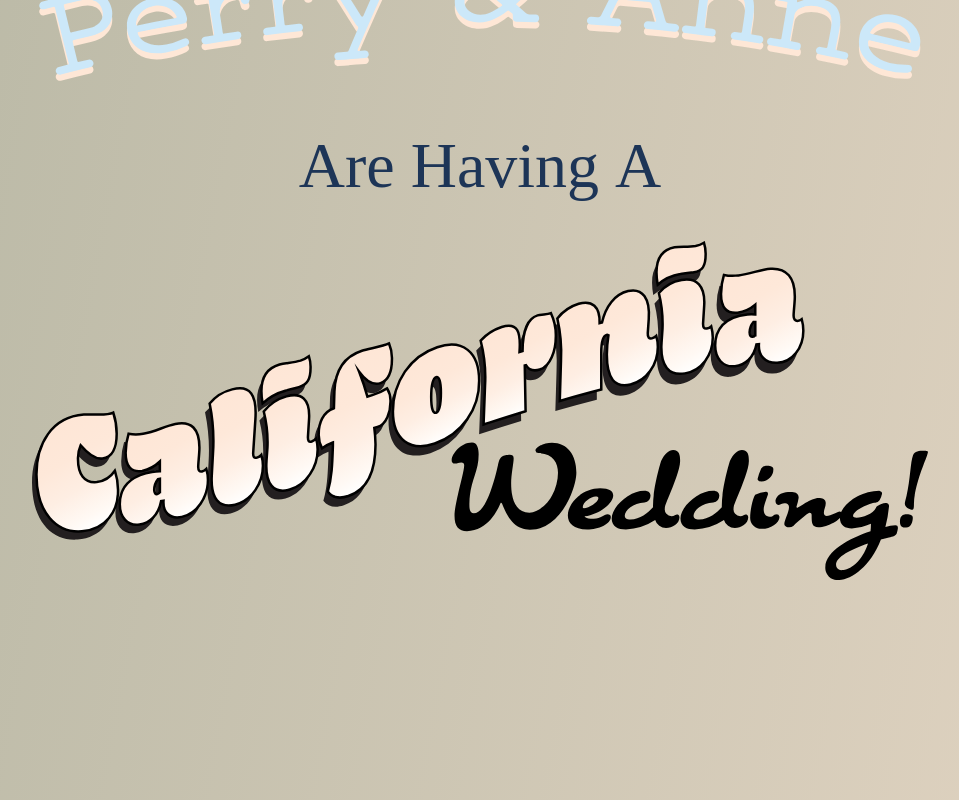
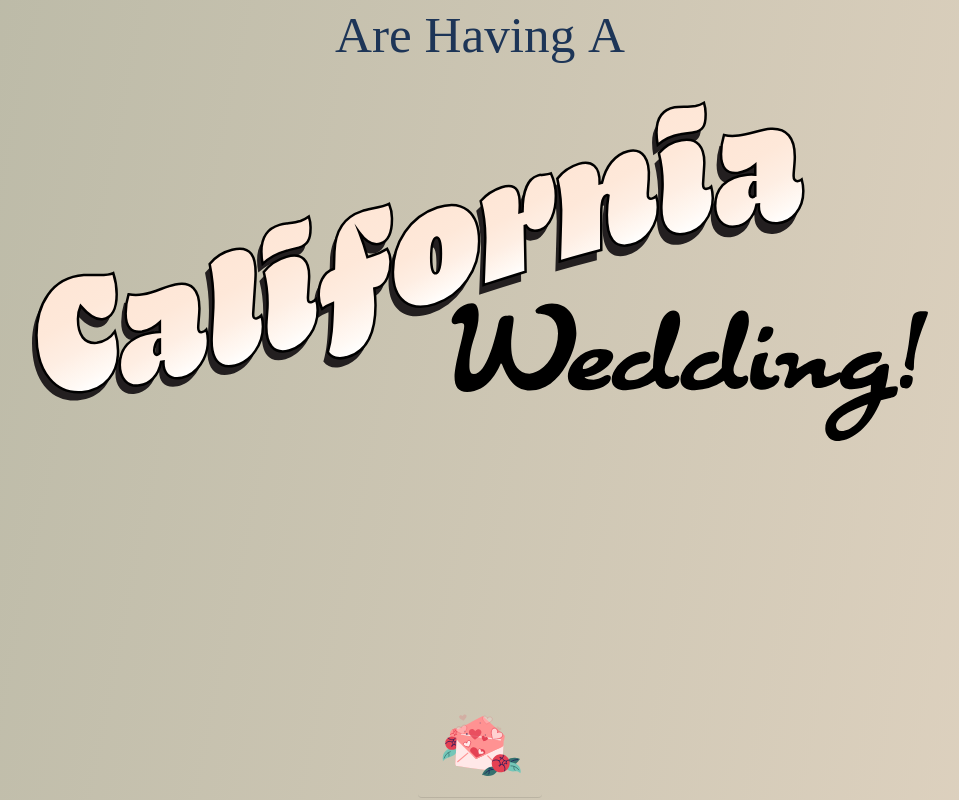
Before and after one commit to P-v-R/wedding-site, a React (Create React App) app: page / in a window 1280 px wide. Shown: the part 220-1020 px from the top of the page, without its empty margins (160-1119 px from the left). Built offline with nearby package versions, Linux system fonts and the light colour scheme; grey boxes are pictures that could not be loaded; a web font is replaced by a local one.

Commit message:
changed around layout a little

```diff
--- a/src/App.js
+++ b/src/App.js
@@ -2,13 +2,18 @@ import './App.css';
 import Navigation from './components/Navigation';
 import { ParallaxProvider } from 'react-scroll-parallax';
 import Homepage from './Layout/Homepage';
+import Landing from './components/Landing';
+import Fade from 'react-reveal/Fade';
 
 function App() {
 
 
   return (
     <ParallaxProvider>
+      <Landing/>
+      <Fade>
       <Navigation />
+      </Fade>
       <Homepage/>
     </ParallaxProvider>
   );
--- a/src/Layout/Homepage.js
+++ b/src/Layout/Homepage.js
@@ -10,7 +10,7 @@ import Filler from "../components/Filler";
 function Homepage() {
   return (
     <div>
-      <Landing />
+      {/* <Landing /> */}
       <ParaBg />
       <Where />
       <ParaBgTwo />
--- a/src/components/Landing.js
+++ b/src/components/Landing.js
@@ -11,7 +11,7 @@ function Landing() {
 
     <div className="LandingImg">
       <Media src={pa} />
-      <h1 style={{marginBottom:"4%" , fontSize:"5vw"}}>
+      <h1 style={{marginBottom:"1%" , fontSize:"4vw"}}>
         <Fade right big cascade >
           Are Having A
         </Fade>
--- a/src/components/Where.js
+++ b/src/components/Where.js
@@ -61,7 +61,7 @@ function Where() {
             </Row>
             <Row>
               <Col className="where-links" >
-                <Media src={map} style={{ size: "75%" }} />
+                {/* <Media src={map} style={{ size: "75%" }} /> */}
               </Col>
             </Row>
           </Fade>
--- a/src/components/styles.css
+++ b/src/components/styles.css
@@ -15,13 +15,14 @@ button.navbar-toggler{
   margin-left: auto;
   margin-right: auto;
   border: none;
+  border-bottom: 1px solid lightblue;
 }
 
 .LandingImg{
   margin-left: auto;
   margin-right: auto;
-  width:70%;
-  margin-bottom: 60vh;
+  width:70vw;
+  margin-bottom: 30vh;
 }
 
 .nav-dropdown-link{
@@ -121,3 +122,7 @@ h1.cardtext::before {
 h1.cardtext:hover::before {
   transform: scaleX(1);
 }
+
+img.media{
+  margin: 0;
+}
```
Also changed, not shown: src/assets/rsvp.svg (added), src/index.css (line endings or trailing spaces).
